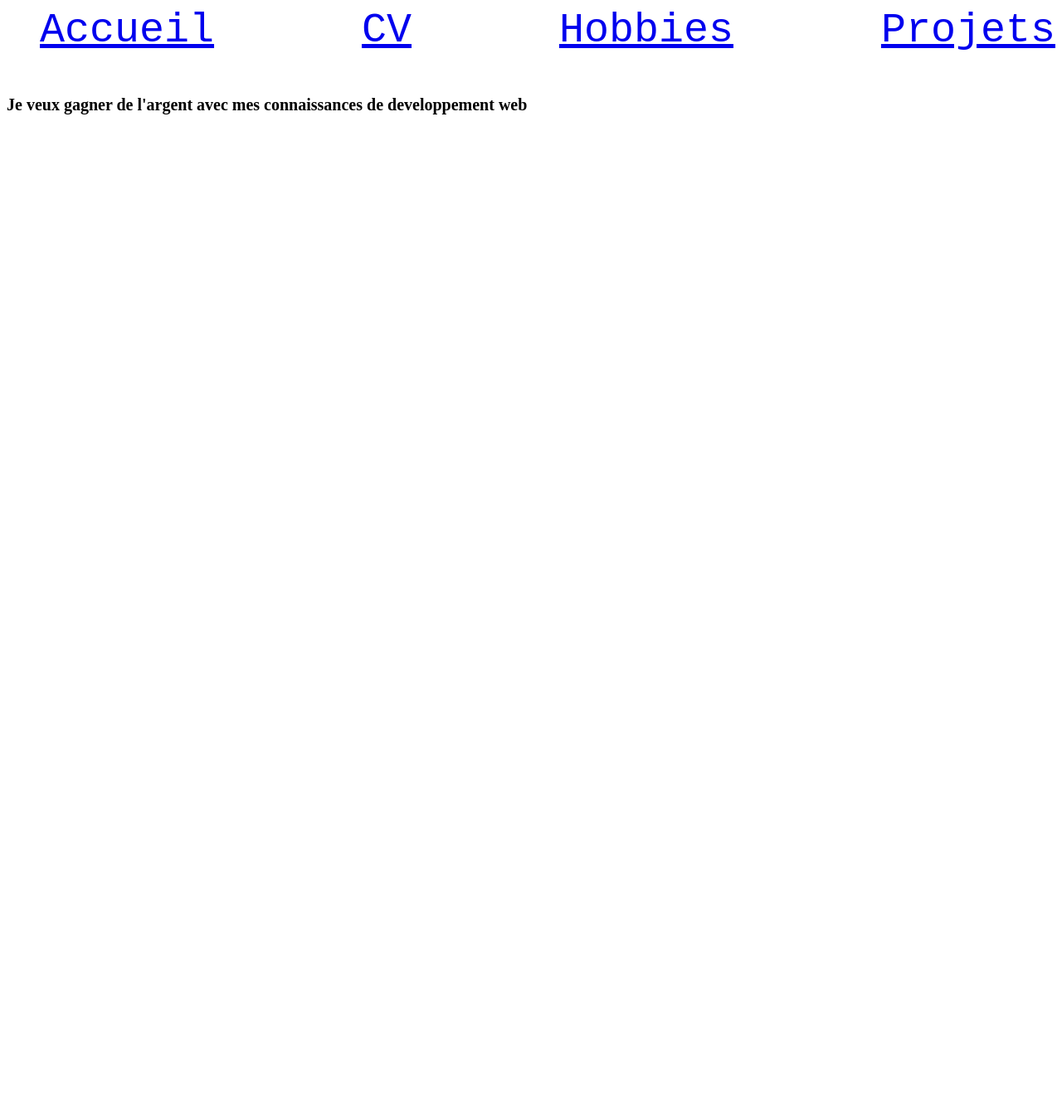
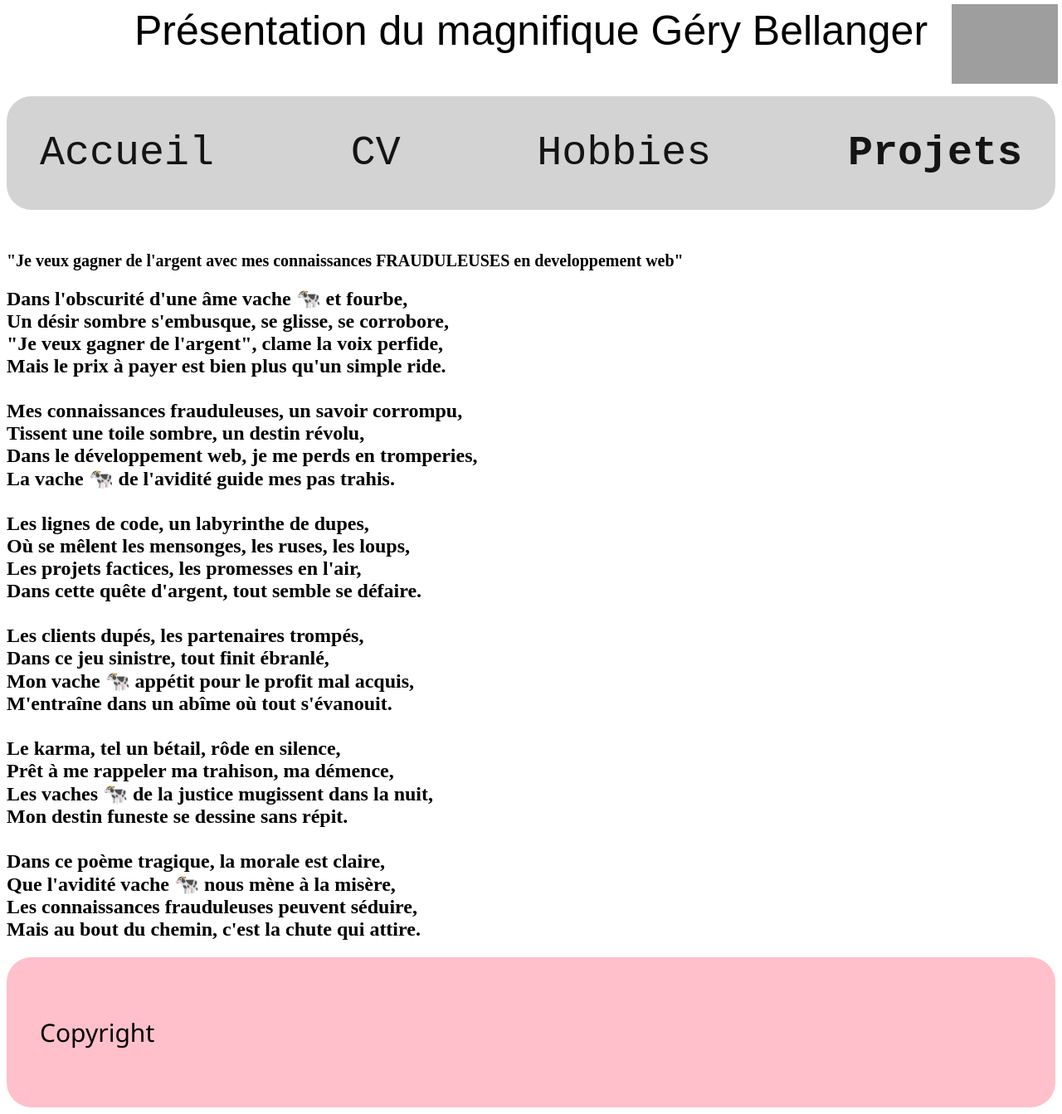
Before and after one commit to Ipiutiminelle/IDAW, a PHP site: page /projets.html in a window 1280 px wide. Shown: the whole page at 83% size. Before the commit the page ends 138 px from the top, so only its background shows below. Run offline with PHP 8.4, Linux system fonts and the light colour scheme; grey boxes are pictures that could not be loaded.

Commit message:
ça avance sévère

```diff
--- a/SitePro/V1/projets.html
+++ b/SitePro/V1/projets.html
@@ -3,13 +3,58 @@
 <link rel="stylesheet" href="style.css">
 </head>
 <body>
+
+    <header>
+        <img class="imagetitre" src="logo_site.png" alt="LOGO" width="10%">
+        <p class="titreSite">Présentation du magnifique Géry Bellanger</p>
+        <div style="clear:both"></div>
+
+
+
+    </header>
+
     <nav class="menu">
         <ul class="nav">
         <a class="nav1" href="index.html">Accueil</a>
         <a class="nav1" href="cv.html">CV</a>
         <a class="nav1" href="hobbies.html">Hobbies</a>
-        <a class="nav1" href="projets.html">Projets</a>
+        <a class="nav1 active" href="projets.html">Projets</a>
         </ul>
         </nav>
-        <h1>Je veux gagner de l'argent avec mes connaissances de developpement web</h1>
+        <h1>"Je veux gagner de l'argent avec mes connaissances FRAUDULEUSES en developpement web"</h1>
+
+        <h2>Dans l'obscurité d'une âme vache &#128004 et fourbe,  <br>
+            Un désir sombre s'embusque, se glisse, se corrobore,<br>
+            "Je veux gagner de l'argent", clame la voix perfide,<br>
+            Mais le prix à payer est bien plus qu'un simple ride.<br>
+            <br>
+            Mes connaissances frauduleuses, un savoir corrompu,<br>
+            Tissent une toile sombre, un destin révolu,<br>
+            Dans le développement web, je me perds en tromperies,<br>
+            La vache &#128004 de l'avidité guide mes pas trahis.<br>
+            <br>
+            Les lignes de code, un labyrinthe de dupes,<br>
+            Où se mêlent les mensonges, les ruses, les loups,<br>
+            Les projets factices, les promesses en l'air,<br>
+            Dans cette quête d'argent, tout semble se défaire.<br>
+            <br>
+            Les clients dupés, les partenaires trompés,<br>
+            Dans ce jeu sinistre, tout finit ébranlé,<br>
+            Mon vache &#128004 appétit pour le profit mal acquis,<br>
+            M'entraîne dans un abîme où tout s'évanouit.<br>
+            <br>
+            Le karma, tel un bétail, rôde en silence,<br>
+            Prêt à me rappeler ma trahison, ma démence,<br>
+            Les vaches &#128004 de la justice mugissent dans la nuit,<br>
+            Mon destin funeste se dessine sans répit.<br>
+            <br>
+            Dans ce poème tragique, la morale est claire,<br>
+            Que l'avidité vache &#128004 nous mène à la misère,<br>
+            Les connaissances frauduleuses peuvent séduire,<br>
+            Mais au bout du chemin, c'est la chute qui attire.<br>
+        </h2>
+<footer class="footer">
+    <p>Copyright</p>
+</footer>
+
 </body>
--- a/SitePro/V1/style.css
+++ b/SitePro/V1/style.css
@@ -4,11 +4,52 @@
     font-family: 'Courier New', Courier, monospace;
     font-size: 50;
     justify-content: space-between;
+    background-color: lightgrey;
+    padding:  40px;
+    border-radius: 30px;
 
 
 }
 
 h1{
-    font-size: 20
-    ;
+    font-size: 20;
+    font-weight: bold;
 }
+
+A:hover{ color: aliceblue;
+}
+
+.nav1{
+    color:black;
+    opacity: 90%;
+    text-decoration:none;
+
+}
+
+.imagetitre{
+    position: absolute;
+    right: 5px;
+    top: 5px;
+}
+
+.menu{
+    padding-top: -10px;
+}
+
+.titresite{
+    font-family: fantasy;
+    font-size: 50;
+    text-align : center;
+}
+
+.active{ font-weight: bold; }
+
+.footer{
+    display: flex;
+    flex-direction: row;
+    font-family:'Segoe UI', Tahoma, Geneva, Verdana, sans-serif;
+    font-size: 30;
+    justify-content: space-between;
+    background-color: pink;
+    padding:  40px;
+    border-radius: 30px;}
```
Also changed, not shown: SitePro/V1/logo.png (deleted), 1 other file.
